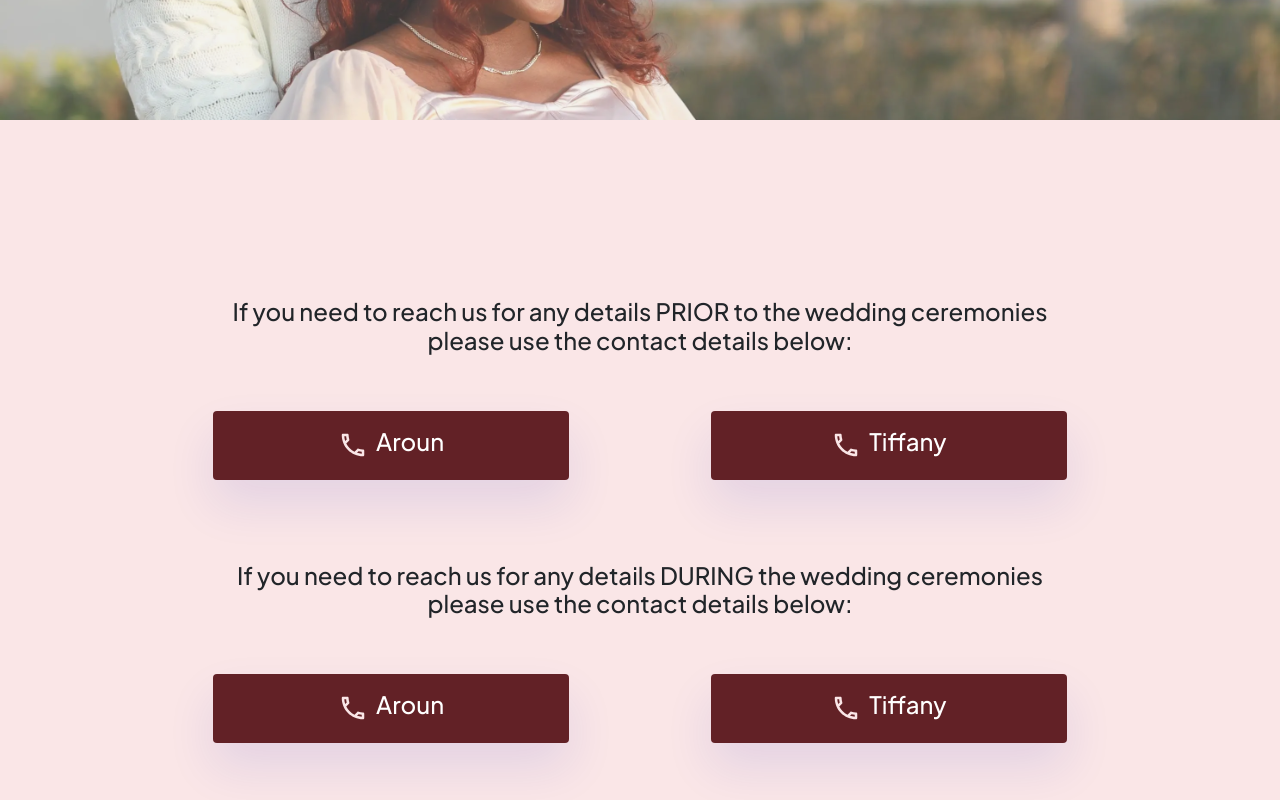
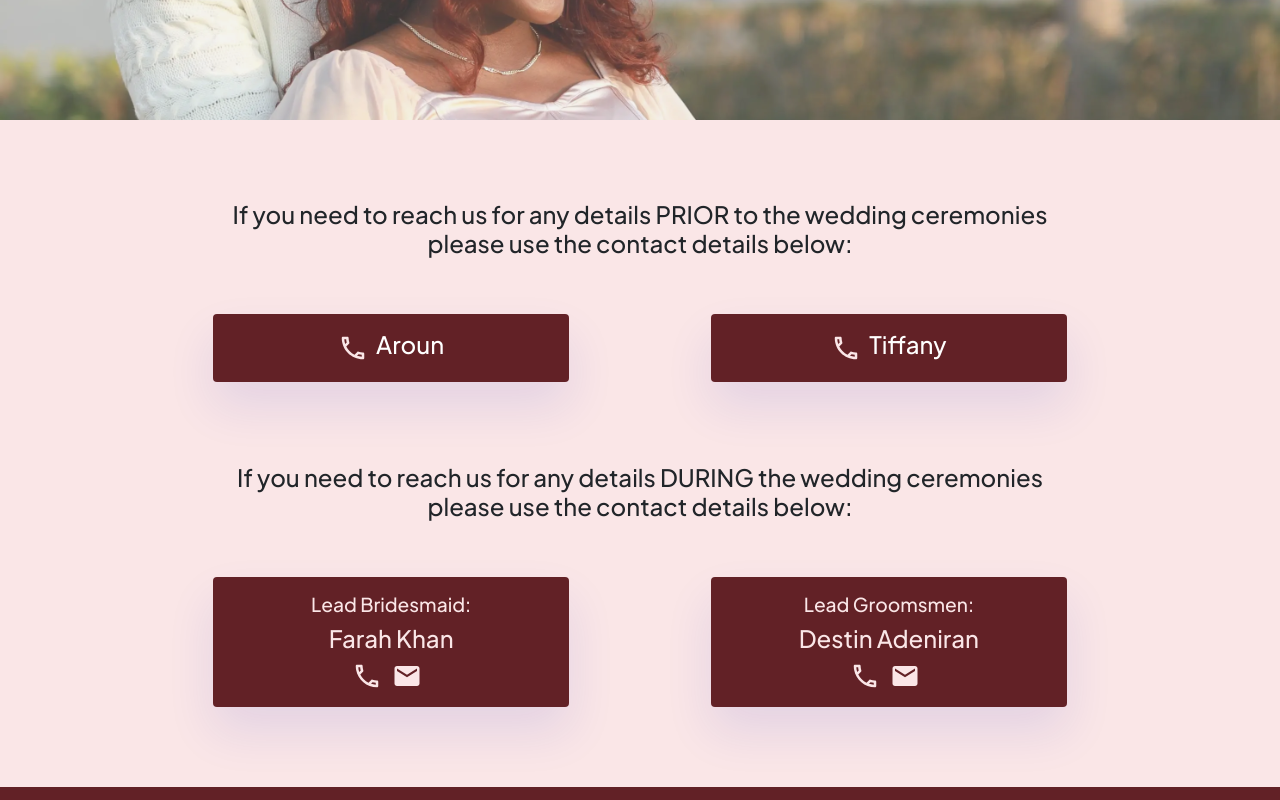
Before and after one commit to Errytagedesign/aroun-tiffany, a React (Create React App) app: page /contact in a window 1280 px wide. Shown: the part 600-1400 px from the top of the page. Built offline with nearby package versions, Linux system fonts and the light colour scheme; a web font is replaced by a local one.

Commit message:
contact page created and updated

```diff
--- a/src/pages/Contact/Contact.jsx
+++ b/src/pages/Contact/Contact.jsx
@@ -1,5 +1,5 @@
 import React from "react";
-import { MdOutlineCall } from "react-icons/md";
+import { MdEmail, MdOutlineCall } from "react-icons/md";
 import "./Contact.scss";
 function Contact() {
   return (
@@ -27,8 +27,8 @@ function Contact() {
           If you need to reach us for any details PRIOR to the wedding
           ceremonies please use the contact details below:
         </h3>
-        <aside className="d-flex col-8 mt-5 flex-row justify-content-between">
-          <div className="main-btn col-12 col-md-5 d-flex justify-content-center align-items-center">
+        <aside className="d-flex flex-column flex-md-row col-8 mt-5 flex-row justify-content-between">
+          <div className="main-btn col-12 col-md-5 mb-3 mb-md-0 d-flex justify-content-center align-items-center">
             <a
               className="d-flex justify-content-between align-items-center"
               href="tel:215-921-1463 "
@@ -63,34 +63,40 @@ function Contact() {
           If you need to reach us for any details DURING the wedding ceremonies
           please use the contact details below:
         </h3>
-        <aside className="d-flex col-8 mt-5 flex-row justify-content-between">
-          <div className="main-btn col-12 col-md-5 d-flex justify-content-center align-items-center">
-            <a
-              className="d-flex justify-content-between align-items-center"
-              href="tel:215-921-1463 "
-            >
-              {" "}
+        <aside className="d-flex flex-column flex-md-row maids col-8 mt-5 flex-row justify-content-between">
+          <div className="main-btn d-flex flex-column mb-3 mb-md-0 col-12 col-md-5 d-flex justify-content-center align-items-center">
+            <h4> Lead Bridesmaid:</h4>
+            <h3> Farah Khan </h3>{" "}
+            <div>
+              <a className="call" href="tel:2672549967 ">
                 <MdOutlineCall
                   className="me-2"
                   size={30}
                   color="var(--sec-color)"
                 />
-              <h3> Aroun </h3>
+              </a>
+              <a className="call" href="mailto:tfarah0607@gmail.com ">
+                {" "}
+                <MdEmail className="me-2" size={30} color="var(--sec-color)" />
               </a>
             </div>
-          <div className="main-btn col-12 col-md-5 d-flex justify-content-center align-items-center">
-            <a
-              className="d-flex justify-content-between align-items-center"
-              href="tel:610-551-8230  "
-            >
-              {" "}
+          </div>
+          <div className="main-btn d-flex flex-column col-12 col-md-5 d-flex justify-content-center align-items-center ">
+            <h4> Lead Groomsmen:</h4>
+            <h3> Destin Adeniran </h3>{" "}
+            <div>
+              <a className="call" href="tel:4848686377 ">
                 <MdOutlineCall
                   className="me-2"
                   size={30}
                   color="var(--sec-color)"
                 />
-              <h3>Tiffany </h3>
               </a>
+              <a className="call" href="mailto:destinadeniran@aol.com ">
+                {" "}
+                <MdEmail className="me-2" size={30} color="var(--sec-color)" />
+              </a>
+            </div>
           </div>
         </aside>
       </section>
--- a/src/pages/Contact/Contact.scss
+++ b/src/pages/Contact/Contact.scss
@@ -50,7 +50,7 @@
             stroke-width: 2;
           }
           @media screen and (max-width: 500px) {
-            font-size: 2rem;
+            font-size: 3.5rem;
             stroke-width: 1;
           }
 
@@ -71,11 +71,18 @@
       }
     }
   }
+  .maids {
+    h2,
+    h4,
+    h3 {
+      color: var(--sec-color);
+    }
+  }
+  .deets {
+    padding: 5em 0em;
 
-  .deets {
-    // padding: 3em 5em;
     background: var(--sec-color);
-    height: 100vh;
+    // height: 100vh;
     // display: grid;
     // place-items: center;
   }
```
Lines whose indentation alone changed are shown as unchanged.
